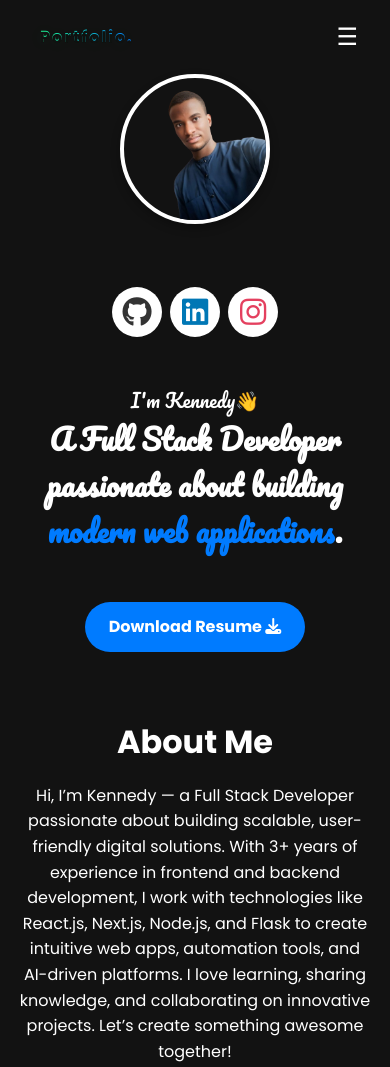
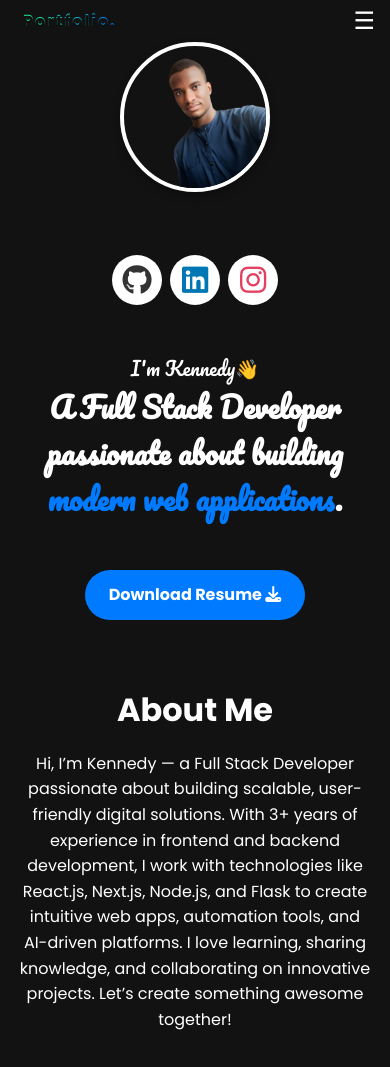
Before and after one commit to Kennedy-123/my-portfiolo-website, a plain HTML site: page index.html in a window 390 px wide. Shown: the top 1067 px of the page. Drawn offline with nearby package versions, Linux system fonts and the light colour scheme.

Commit message:
modified

```diff
--- a/style.css
+++ b/style.css
@@ -27,10 +27,6 @@ nav {
   padding: 1rem 2rem;
   z-index: 100;
 }
-
-/* nav img {
-  width: 80px;
-} */
 
 nav ul {
   list-style: none;
@@ -546,6 +542,10 @@ header h1 {
     font-size: 1rem
   }
 
+  nav{
+    padding: 0 15px;
+  }
+
   .cta {
     padding: 0.5rem 1rem;
     font-size: 0.9rem;
```
